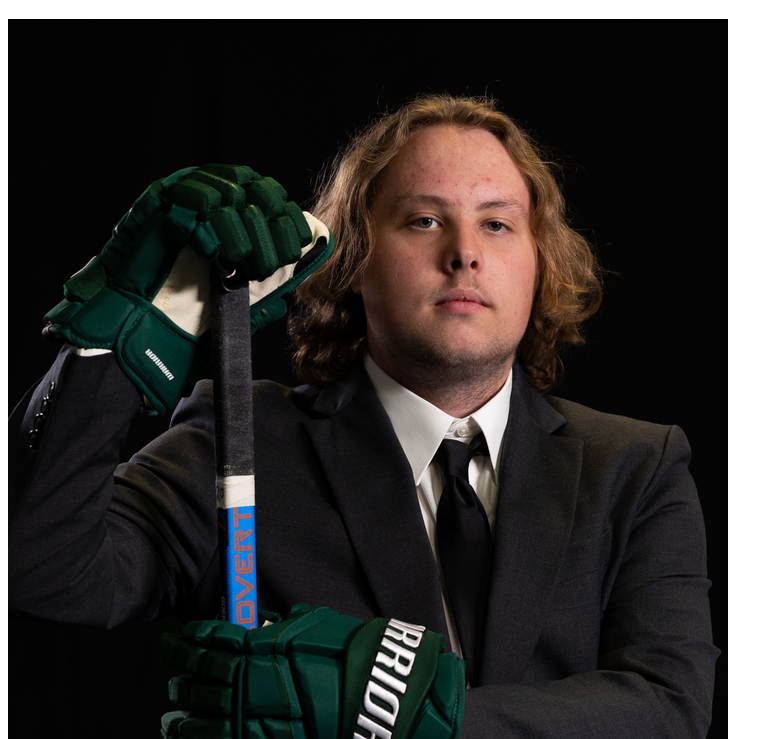
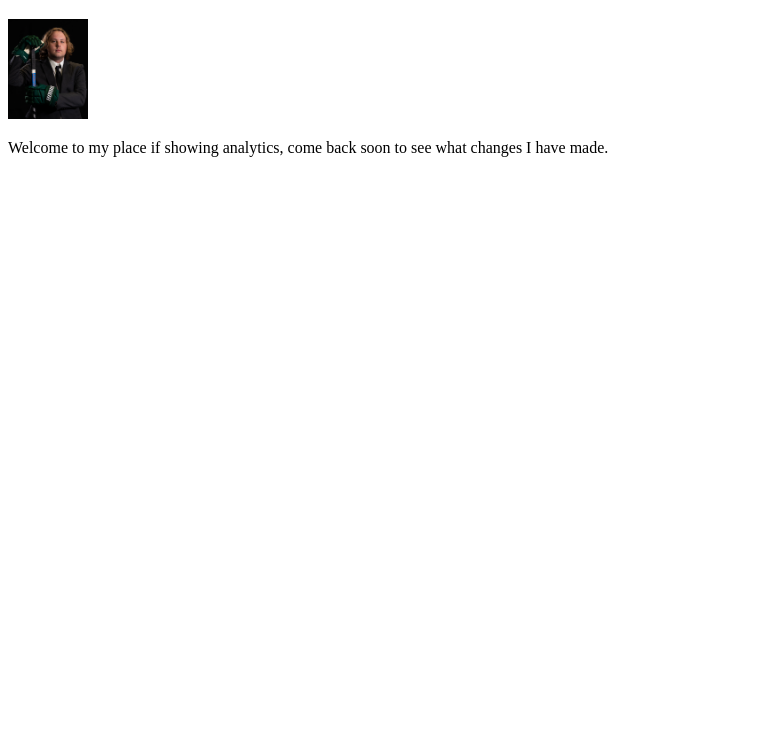
Before and after one commit to MichaelGoerke/Michaels-Webpage, a plain HTML site: page index.html in a window 1280 px wide. Shown: the part 61-800 px from the top of the page, without its empty margins (0-783 px from the left). Drawn offline with Linux system fonts and the light colour scheme.

Commit message:
change my error

```diff
--- a/index.html
+++ b/index.html
@@ -11,7 +11,7 @@
     <h1>
         Welcome to my BI site
     </h1>
-    <img src="headshot.png" hieght = "100 px" alt="Photo of me">
+    <img src="headshot.png" height = "100 px" alt="Photo of me">
     <p>
         Welcome to my place if showing analytics, come back soon to see what changes I have made.
     </p>
```
